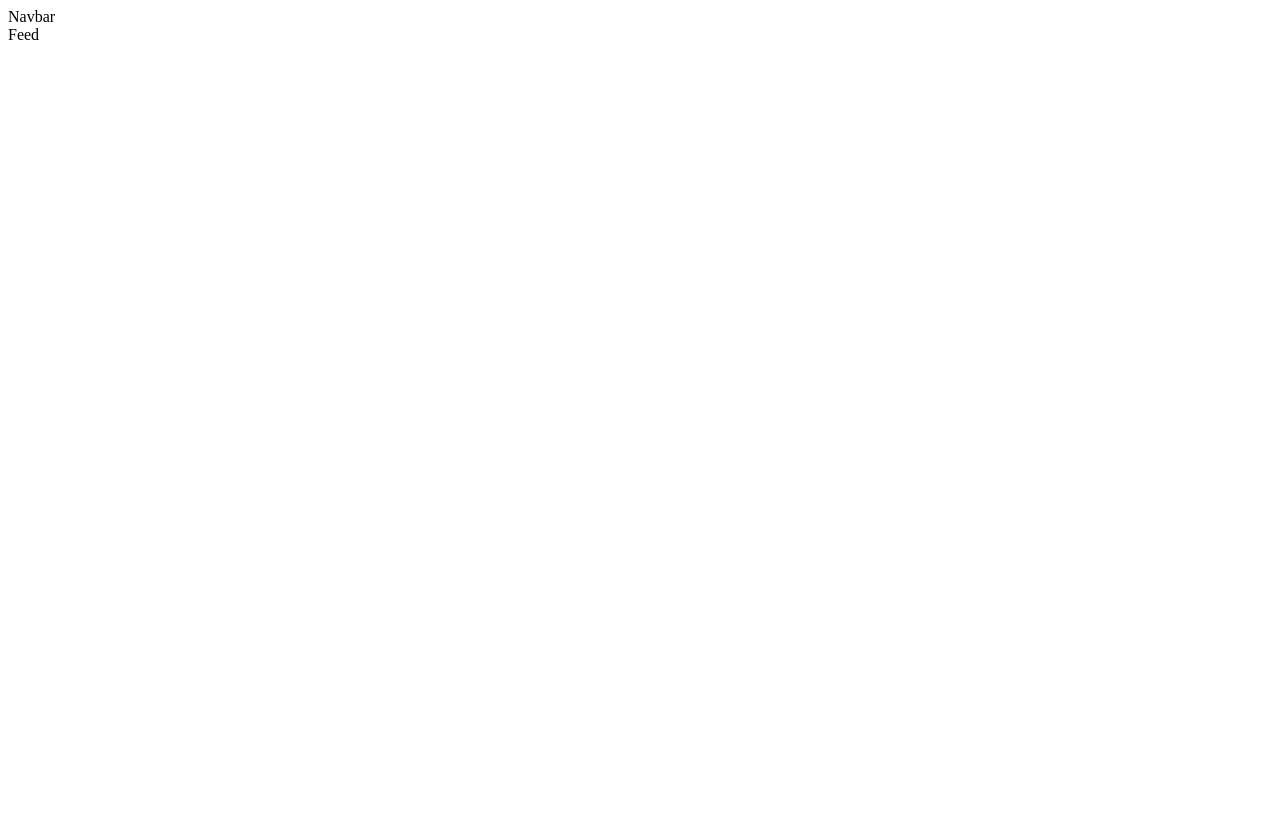
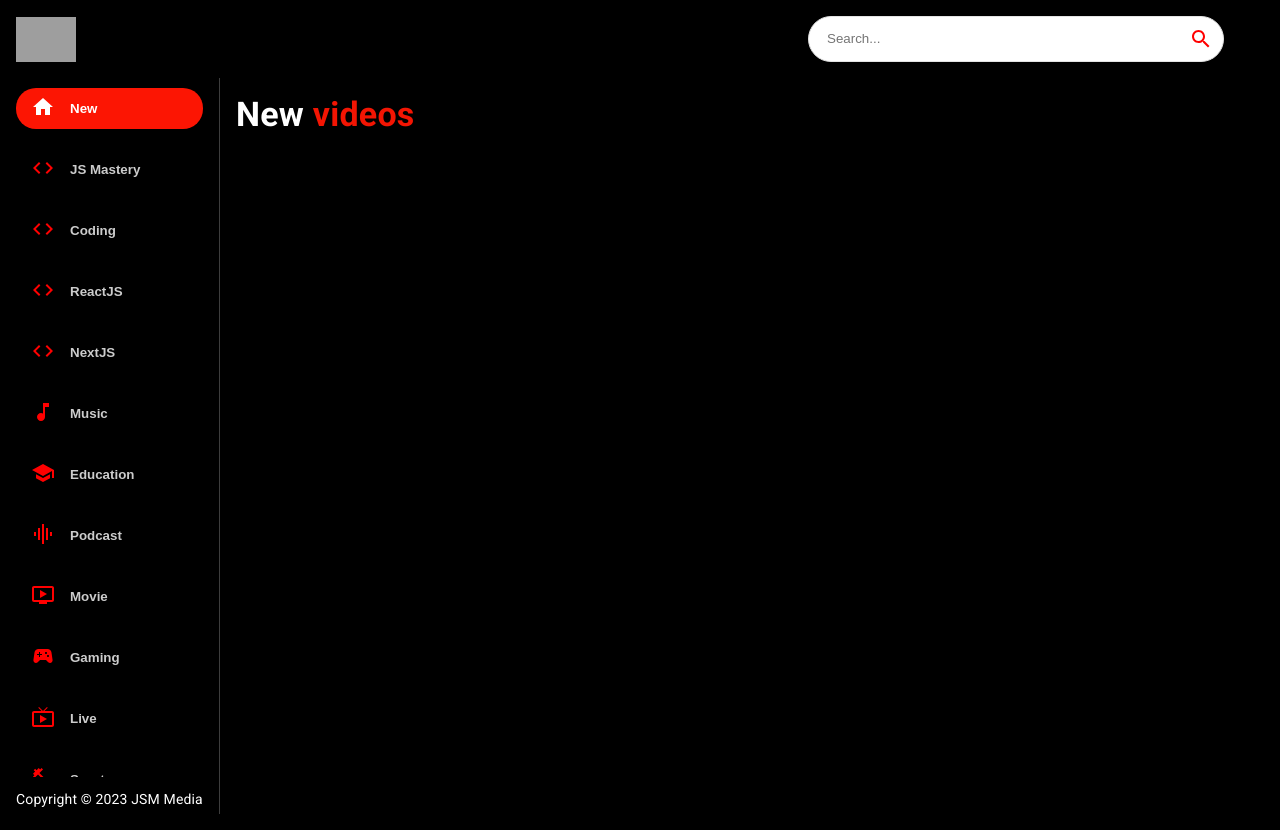
Before and after one commit to anshi08/Yt_Clone-with-MaterialUI, a React (Vite) app: page / in a window 1280 px wide. Before the commit the page ends 800 px from the top, so only its background shows below. Built offline with nearby package versions, Linux system fonts and the light colour scheme; no server answers; grey boxes are pictures that could not be loaded.

Commit message:
Done SideBar selected Category

```diff
--- a/src/App.jsx
+++ b/src/App.jsx
@@ -1,13 +1,12 @@
 import React from 'react'
 import { Box } from '@mui/material'
 import { Route,Routes,BrowserRouter } from 'react-router-dom'
-
 import { Navbar, Feed, VideoDetail, ChannelDetail, SearchFeed } from './components'
 
 const App = () => {
   return (
     <BrowserRouter>
-    <Box sx={{backgroundColor: '#000'}} />
+    <Box sx={{backgroundColor: '#000'}} >
       <Navbar />
          <Routes>
           <Route path='/' exact element={<Feed/>} />
@@ -15,6 +14,7 @@
           <Route path='/channel/:id' exact element={<ChannelDetail/>} />
           <Route path='/search/:searchTerm' exact element={<SearchFeed/>} />
          </Routes>
+         </Box>
     </BrowserRouter>
   )
 }
--- a/src/components/Feed.jsx
+++ b/src/components/Feed.jsx
@@ -1,8 +1,40 @@
 import React from 'react'
+import { useState,useEffect } from 'react'
+import { Box , Typography , Stack } from '@mui/material'
+import SideBar from './SideBar'
+import Videos from './Videos'
+import fetchFromAPI from '../utils/fetchFromAPI'
 
 const Feed = () => {
+
+  const [selectedCategory, setSelectedCategory] = useState('New')
+
+  //SideBar categories
+  useEffect(()=>{
+    fetchFromAPI(`search?part=snippet&q=${selectedCategory}`)
+  },[selectedCategory])
+
   return (
-    <div>Feed</div>
+    <Stack sx={{ flexDirection: { sx: "column", md: "row" } }}>
+      <Box sx={{ height: { sx: "auto", md: "92vh" }, borderRight: "1px solid #3d3d3d", px: { sx: 0, md: 2 } }}>
+
+        <SideBar
+           selectedCategory={selectedCategory}
+           setSelectedCategory={setSelectedCategory}
+        />
+        <Typography className='copyright' variant='body2' sx={{mt:1.5 ,color: '#fff'}}>
+            Copyright © 2023 JSM Media
+        </Typography>
+     </Box>
+
+     <Box p={2} sx={{overflowY : 'auto', height:'90vh' , flex: 2}}>
+      <Typography variant='h4' fontWeight='bold' mb={2} sx={{color: 'white'}}>
+       {selectedCategory} <span style={{color:'#F31503'}}>videos</span>
+      </Typography>
+
+      <Videos videos = {[]} />
+     </Box>
+    </Stack>
   )
 }
 
--- a/src/components/Navbar.jsx
+++ b/src/components/Navbar.jsx
@@ -2,10 +2,17 @@
 import { Stack } from '@mui/material'
 import { Link } from 'react-router-dom'
 
-const Navbar = () => {
-  return (
-    <div>Navbar</div>
-  )
-}
+import {logo} from '../utils/constants'
+import SearchBar from './searchBar'
+
+
+const Navbar = () => (
+  <Stack direction="row" alignItems="center" p={2} sx={{ position:  "sticky", background: '#000', top: 0, justifyContent: "space-between" }}>
+    <Link to="/" style={{ display: "flex", alignItems: "center" }}>
+      <img src={logo} alt="logo" height={45} />
+    </Link>
+    <SearchBar />
+  </Stack>
+);
 
 export default Navbar
--- /dev/null
+++ b/src/components/SearchBar.jsx
@@ -0,0 +1,30 @@
+import { Search } from '@mui/icons-material'
+import { IconButton, Paper } from '@mui/material'
+import React from 'react'
+
+const SearchBar = () => {
+  return <>
+    <Paper
+    component="form"
+    onSubmit={() => {}}
+    sx={{borderRadius:20,
+    border: '1px solid #e3e3e3',
+    pl: 2,
+    boxShadow: 'none',
+    mr: {sm : 5}
+    }}
+    >
+        <input
+        className="search-bar"
+        placeholder='Search...'
+        value=""
+        onChange={()=>{}}
+        />
+        <IconButton type='submit' sx={{p:'10px' , color: 'red'}} >
+            <Search />
+        </IconButton>
+    </Paper>
+    </>
+}
+
+export default SearchBar
--- /dev/null
+++ b/src/components/SideBar.jsx
@@ -0,0 +1,37 @@
+import React from 'react'
+import { Stack } from '@mui/material'
+
+import { categories } from '../utils/constants'
+
+const SideBar = ({selectedCategory , setSelectedCategory}) => (
+
+    <Stack
+    direction="row"
+    sx={{
+      overflowY: "auto",
+      height: { sx: "auto", md: "95%" },
+      flexDirection: { md: "column" },
+    }}
+  >
+        {categories.map((category) => (
+              <button
+                className="category-btn"
+                onClick={()=> setSelectedCategory(category.name)}
+                style={{
+                    background: category.name === selectedCategory && "#FC1503",
+                    color: "white",
+                }}
+                key={category.name}
+              >
+               <span style={{ color: category.name === selectedCategory ? "white" : "red", marginRight: "15px" }}>
+                 {category.icon}
+               </span>
+               <span style={{ opacity: category.name === selectedCategory ? "1" : "0.8" }}>
+                 {category.name}
+               </span>
+              </button>
+        ))}
+      </Stack>
+)
+
+export default SideBar
--- /dev/null
+++ b/src/components/Videos.jsx
@@ -0,0 +1,9 @@
+import React from 'react'
+
+const Videos = () => {
+  return (
+    <div>Videos</div>
+  )
+}
+
+export default Videos
--- a/src/components/index.js
+++ b/src/components/index.jsx
@@ -3,3 +3,4 @@
 export { default as ChannelDetail} from './ChannelDetail' ;
 export { default as SearchFeed} from './SearchFeed' ;
 export { default as VideoDetail} from './VideoDetail';
+//Export all other files in this for direct import ...
--- a/src/index.css
+++ b/src/index.css
@@ -1,69 +1,88 @@
-:root {
-  font-family: Inter, system-ui, Avenir, Helvetica, Arial, sans-serif;
-  line-height: 1.5;
-  font-weight: 400;
-
-  color-scheme: light dark;
-  color: rgba(255, 255, 255, 0.87);
-  background-color: #242424;
-
-  font-synthesis: none;
-  text-rendering: optimizeLegibility;
-  -webkit-font-smoothing: antialiased;
-  -moz-osx-font-smoothing: grayscale;
-  -webkit-text-size-adjust: 100%;
+html,
+body {
+  margin: 0;
+  padding: 0;
+  box-sizing: border-box;
 }
 
 a {
-  font-weight: 500;
-  color: #646cff;
-  text-decoration: inherit;
-}
-a:hover {
-  color: #535bf2;
+  text-decoration: none;
+  color: black;
 }
 
-body {
-  margin: 0;
-  display: flex;
-  place-items: center;
-  min-width: 320px;
-  min-height: 100vh;
+::-webkit-scrollbar {
+  width: 0px;
+  height: 5px;
 }
 
-h1 {
-  font-size: 3.2em;
-  line-height: 1.1;
+::-webkit-scrollbar-thumb {
+  background-color: rgb(114, 113, 113);
+  border-radius: 10px;
+  height: 200px;
 }
 
-button {
-  border-radius: 8px;
-  border: 1px solid transparent;
-  padding: 0.6em 1.2em;
-  font-size: 1em;
-  font-weight: 500;
-  font-family: inherit;
-  background-color: #1a1a1a;
-  cursor: pointer;
-  transition: border-color 0.25s;
-}
-button:hover {
-  border-color: #646cff;
-}
-button:focus,
-button:focus-visible {
-  outline: 4px auto -webkit-focus-ring-color;
+::-webkit-scrollbar-track {
+  background-color: transparent;
 }
 
-@media (prefers-color-scheme: light) {
-  :root {
-    color: #213547;
-    background-color: #ffffff;
-  }
-  a:hover {
-    color: #747bff;
-  }
-  button {
-    background-color: #f9f9f9;
+.category-btn:hover {
+  background-color: #FC1503 !important;
+  color: white !important;
+}
+
+.category-btn:hover span{
+  color: white !important;
+}
+
+.react-player {
+  height: 77vh !important;
+  width: 100% !important;
+}
+
+.search-bar{
+  border:none;
+  outline:none;
+  width:350px;
+}
+
+.category-btn{
+  font-weight: bold !important;
+  text-transform: capitalize;
+  display: flex;
+  align-items: center;
+  justify-content: start;
+  cursor:pointer;
+  background: transparent;
+  outline: none;
+  border: none;
+
+  padding: 7px 15px;
+  margin: 10px 0px;
+  border-radius: 20px;
+  transition: all 0.3s ease;
+}
+
+@media screen and (max-width: 900px) {
+  .category-btn{
+    margin: 10px;
   }
 }
+
+@media screen and (max-width:800px){
+  .copyright{
+    display:none !important;
+  }
+}
+
+@media screen and (max-width: 600px) {
+  .scroll-horizontal {
+    overflow: auto !important;
+  }
+
+  .react-player {
+    height: 45vh !important;
+  }
+  .search-bar{
+    width:200px;
+  }
+}
--- a/src/main.jsx
+++ b/src/main.jsx
@@ -1,7 +1,7 @@
 import React from 'react'
 import ReactDOM from 'react-dom/client'
 import App from './App.jsx'
-// import './index.css'
+import './index.css'
 
 ReactDOM.createRoot(document.getElementById('root')).render(
     <App />
--- /dev/null
+++ b/src/utils/fetchFromAPI.jsx
@@ -0,0 +1,24 @@
+import axios from "axios";
+
+const BASE_URL = 'https://youtube-v31.p.rapidapi.com'
+
+const options = {
+    params: {
+      maxResults: '50',
+    },
+    headers: {
+      'X-RapidAPI-Key': 'c57cf769e6msh3ad30e8aa5173a6p15e7ecjsna8d07b651732',
+      'X-RapidAPI-Host': 'youtube-v31.p.rapidapi.com'
+    }
+};
+
+async function fetchFromAPI(url) {
+try {
+    const response = await axios.get(`${BASE_URL}/${url}`,options);
+    return (response.data);
+} catch (error) {
+	console.error(error);
+}
+}
+
+export default fetchFromAPI
```
Also changed, not shown: src/utils/constants.jsx (renamed from src/utils/constants.js), 1 other file (tests, documents, lock files or other folders).
